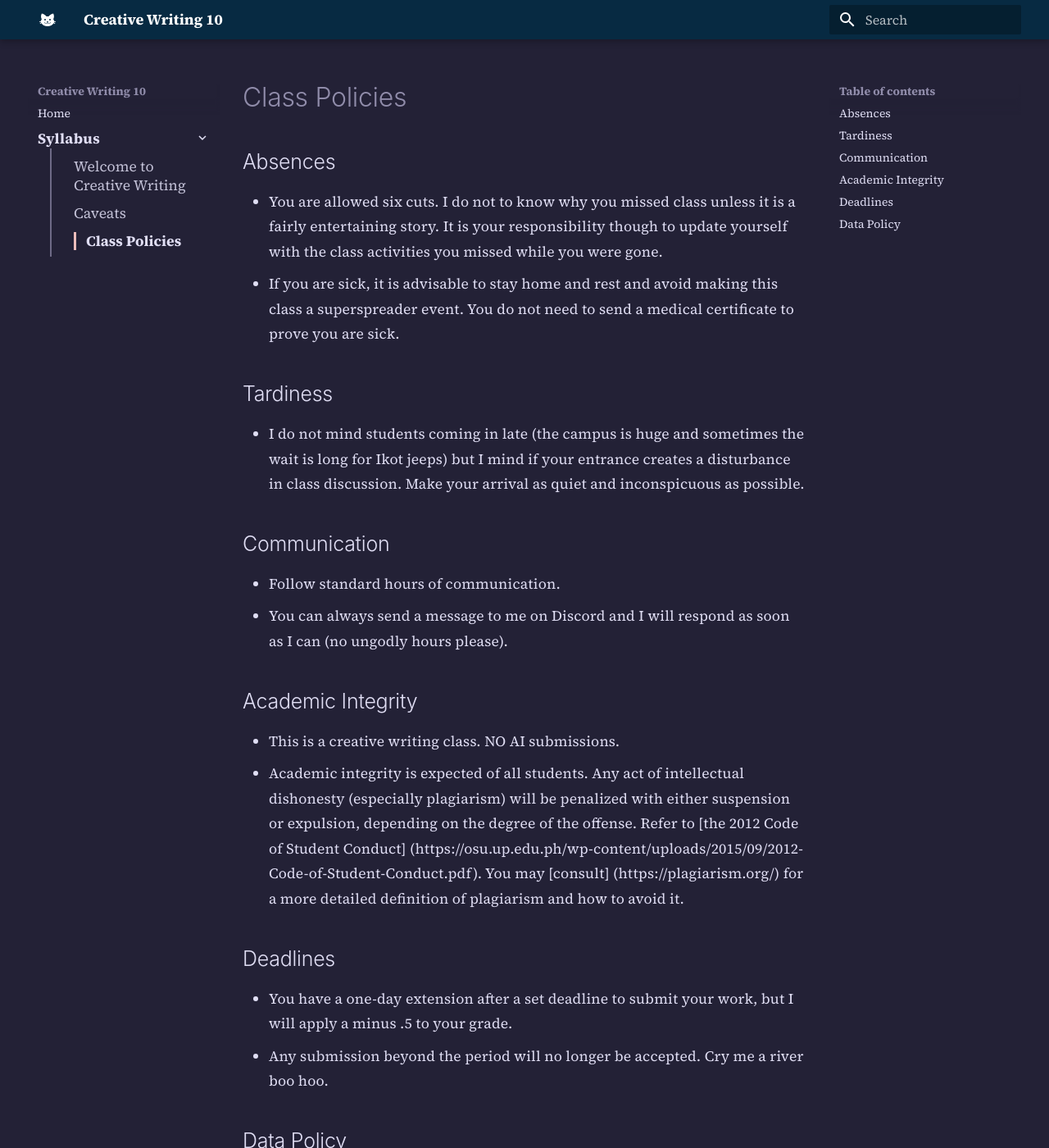
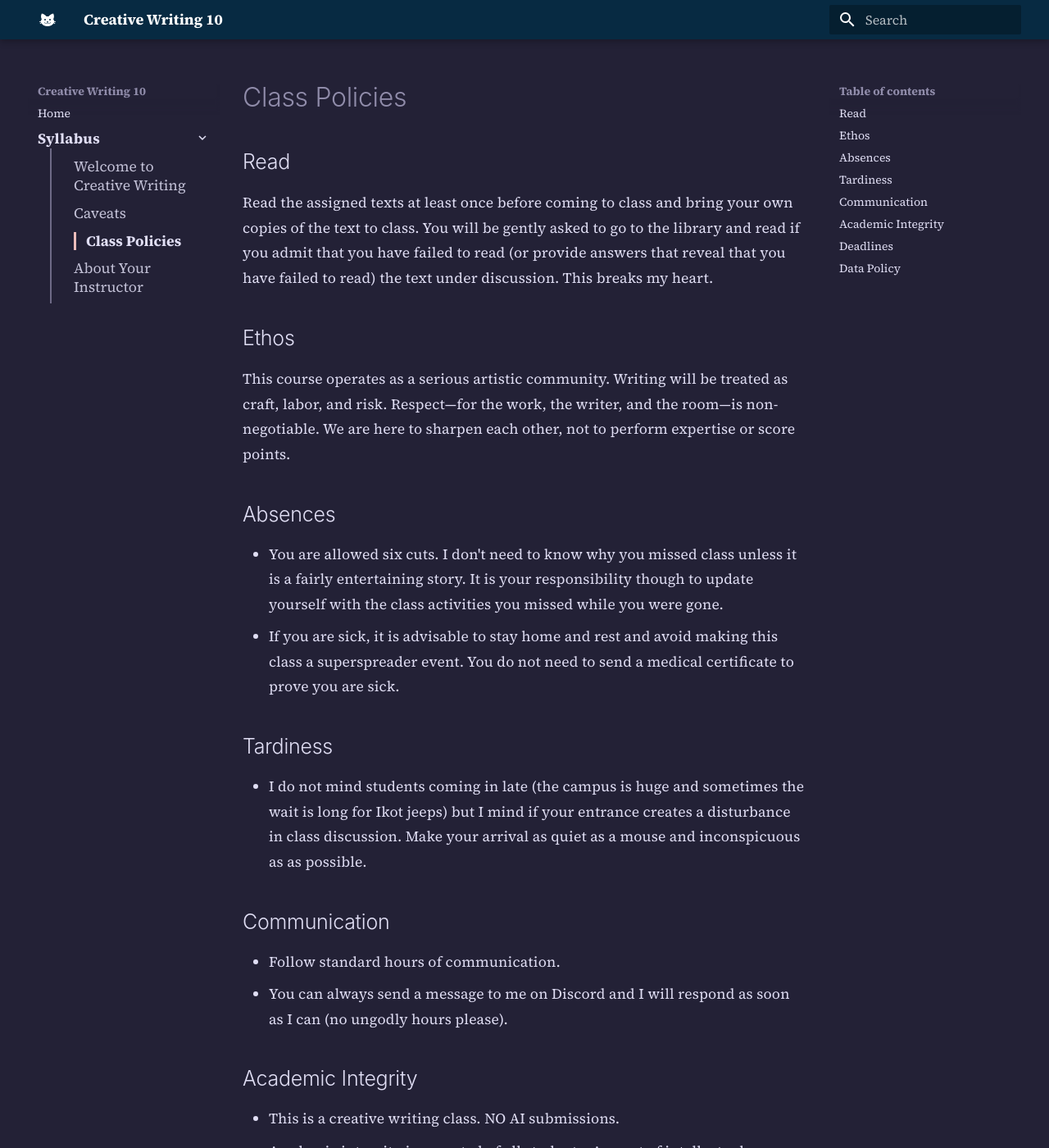
Before and after one commit to mickeybalili/cw10, an MkDocs documentation site: the page built from docs/01-syllabus/03-class-policies.md, in a window 1280 px wide and 1400 px high. Shown: the whole window at 82% size. Built offline with MkDocs 1.6.1 and Material for MkDocs 9.7.7, drawn with Linux system fonts in a browser that asks for light colours; some of the changed text lies outside the part shown.

Commit message:
Added more pages.

```diff
--- a/docs/01-syllabus/03-class-policies.md
+++ b/docs/01-syllabus/03-class-policies.md
@@ -1,13 +1,21 @@
 # Class Policies
+
+## Read
+
+Read the assigned texts at least once before coming to class and bring your own copies of the text to class. You will be gently asked to go to the library and read if you admit that you have failed to read (or provide answers that reveal that you have failed to read) the text under discussion. This breaks my heart.
+
+## Ethos
+
+This course operates as a serious artistic community. Writing will be treated as craft, labor, and risk. Respect—for the work, the writer, and the room—is non-negotiable. We are here to sharpen each other, not to perform expertise or score points.
 
 ## Absences
 
-- You are allowed six cuts. I do not to know why you missed class unless it is a fairly entertaining story. It is your responsibility though to update yourself with the class activities you missed while you were gone.
+- You are allowed six cuts. I don't need to know why you missed class unless it is a fairly entertaining story. It is your responsibility though to update yourself with the class activities you missed while you were gone.
 - If you are sick, it is advisable to stay home and rest and avoid making this class a superspreader event. You do not need to send a medical certificate to prove you are sick.
 
 ## Tardiness
 
-- I do not mind students coming in late (the campus is huge and sometimes the wait is long for Ikot jeeps) but I mind if your entrance creates a disturbance in class discussion. Make your arrival as quiet and inconspicuous as possible.
+- I do not mind students coming in late (the campus is huge and sometimes the wait is long for Ikot jeeps) but I mind if your entrance creates a disturbance in class discussion. Make your arrival as quiet as a mouse and inconspicuous as as possible.
 
 ## Communication
 
@@ -23,8 +31,7 @@ plagiarism) will be penalized with either suspension or expulsion, depending on
 ## Deadlines
 
 - You have a one-day extension after a set deadline to submit your work, but I will apply a minus .5 to your grade.
-- Any submission beyond the period will no longer
-be accepted. Cry me a river boo hoo.
+- Any submission beyond the period will no longer be accepted.
 
 ## Data Policy
 
```
Also changed, not shown: docs/01-syllabus/04-intructor.md (added, +19 -0 lines), docs/index.md (+9 -0 lines), docs/01-syllabus/01-intro.md (line endings or trailing spaces).
